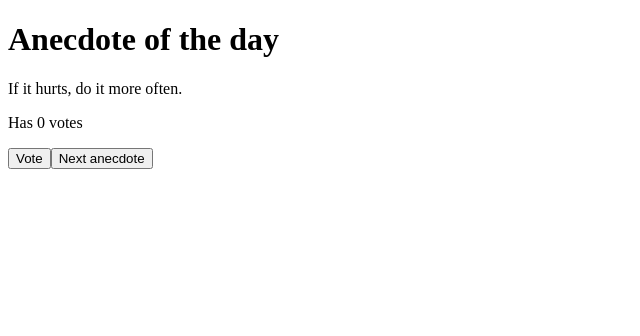
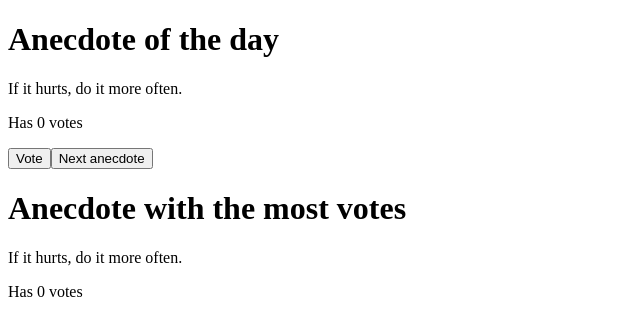
Before and after one commit to SimonO7/Full-Stack-Open, a React (Create React App) app in the folder Part1/anecdotes/: page / in a window 1280 px wide. Shown: the top 336 px of the page, without its empty margins (0-640 px from the left). Built offline with nearby package versions, Linux system fonts and the light colour scheme.

Commit message:
Complete exercise 1.14

```diff
--- a/Part1/anecdotes/src/App.js
+++ b/Part1/anecdotes/src/App.js
@@ -13,10 +13,14 @@ const App = () => {
 
   const [selected, setSelected] = useState(0)
   const [votes, setVotes] = useState(new Uint8Array(7))
+  const [mostVotesIndex, setMostVotesIndex] = useState(0)
 
   const addVote = (selectedID) => {
     const copyVotes = [...votes]
     copyVotes[selectedID] += 1
+    if (copyVotes[selectedID] > copyVotes[mostVotesIndex]) {
+      setMostVotesIndex(selectedID)
+    }
     setVotes(copyVotes)
   }
 
@@ -27,6 +31,9 @@ const App = () => {
       <p>Has {votes[selected]} votes</p>
       <button onClick={() => addVote(selected)}>Vote</button>
       <button onClick={() => setSelected(Math.floor(Math.random() * 7))}>Next anecdote</button>
+      <h1>Anecdote with the most votes</h1>
+      <p>{anecdotes[mostVotesIndex]}</p>
+      <p>Has {votes[mostVotesIndex]} votes</p>
     </div>
   )
 }
```
